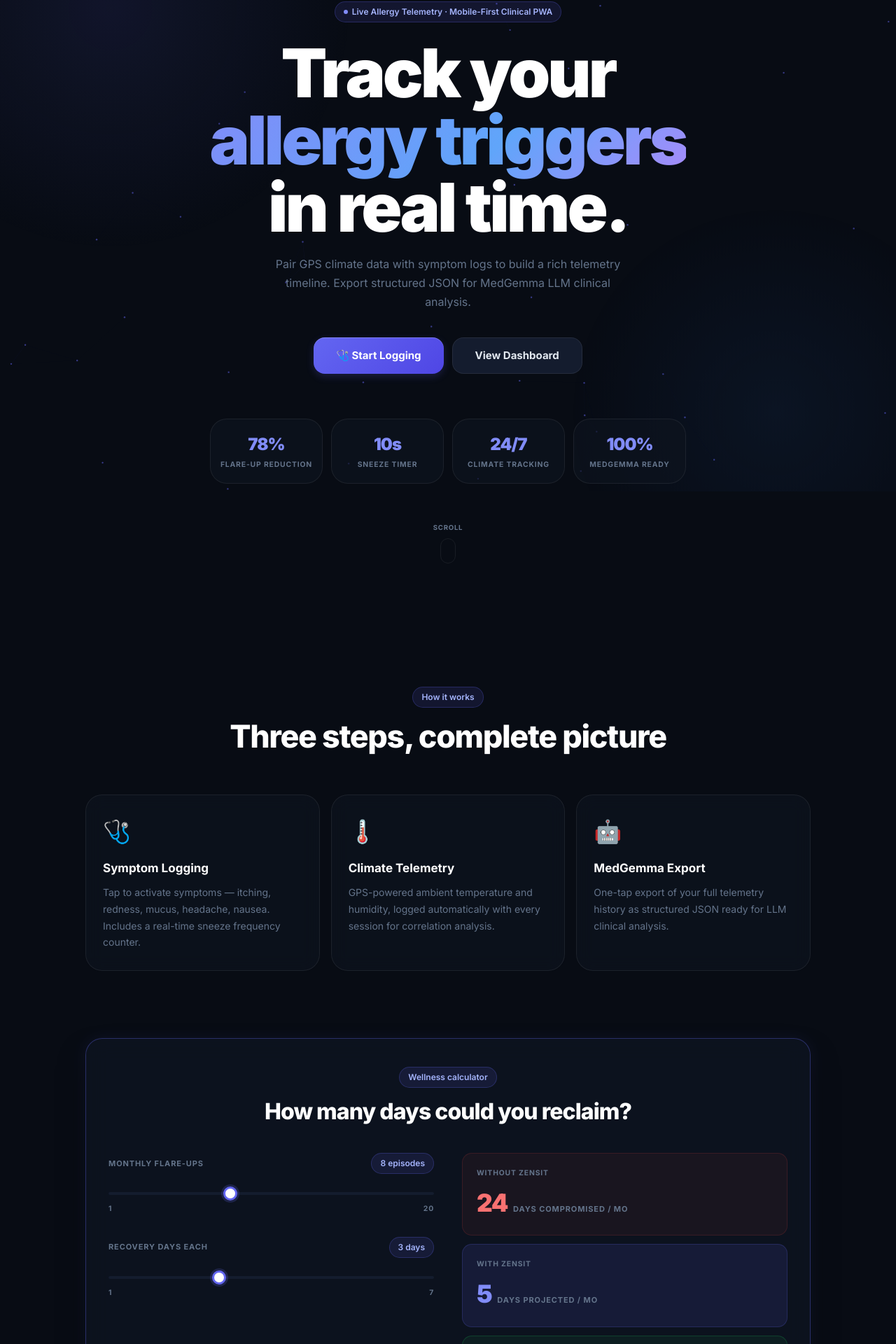
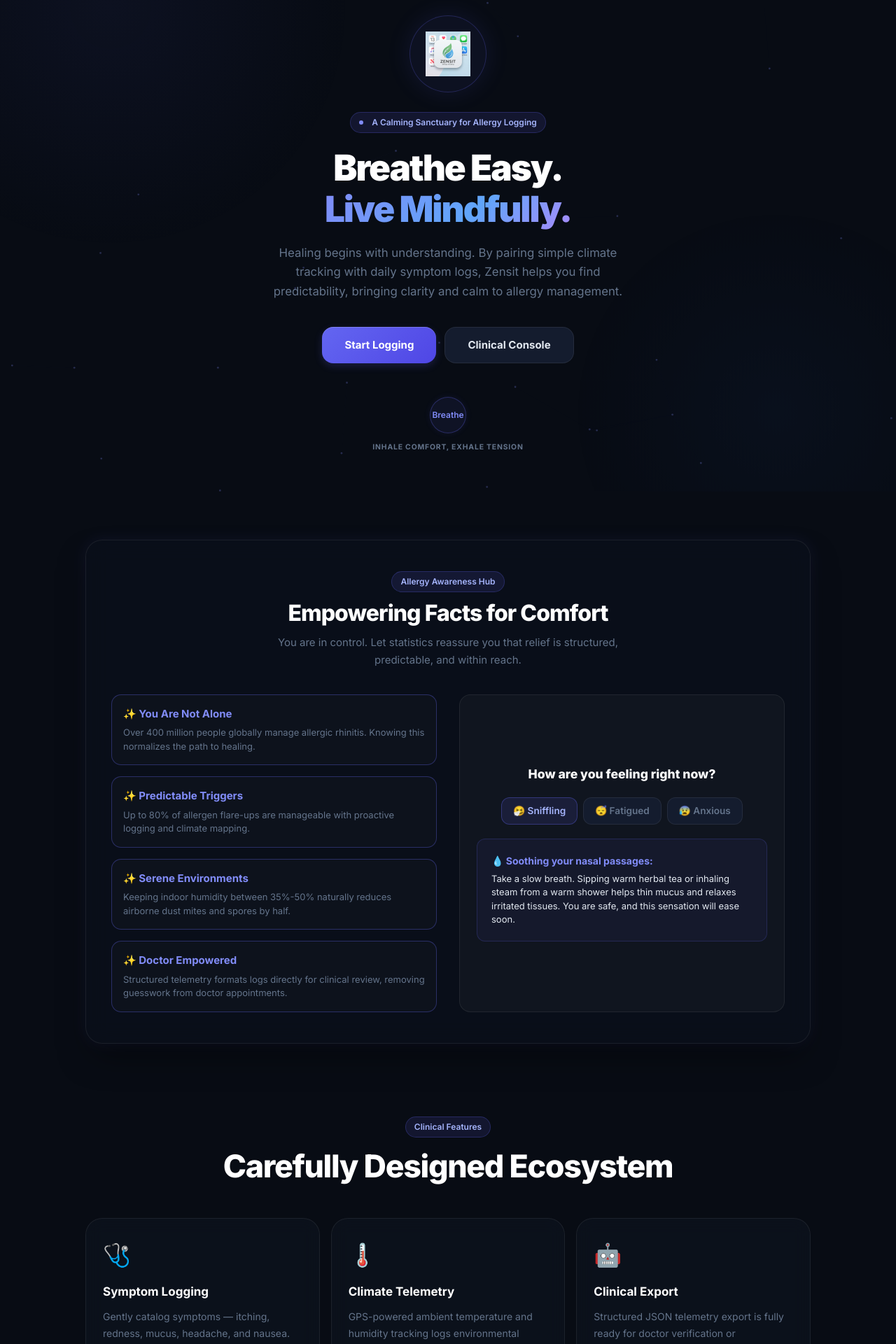
Before and after one commit to Brahmoz/zensit, a Next.js app: page / in a window 1280 px wide. Shown: the part 98-2018 px from the top of the page at 70% size. Built offline with nearby package versions, Linux system fonts and the light colour scheme.

Commit message:
Replace Wellness Calculator with Allergy Awareness Hub & Interactive Comfort Assistant; add profile feeling/mood tracking

```diff
--- a/app/page.tsx
+++ b/app/page.tsx
@@ -3,15 +3,9 @@ import { useState, useEffect, useRef } from "react";
 import Link from "next/link";
 
 export default function Home() {
-  const [flareups, setFlareups] = useState(8);
-  const [recovery, setRecovery] = useState(3);
   const [navSolid, setNavSolid] = useState(false);
+  const [comfortFeeling, setComfortFeeling] = useState<"sniffling" | "tired" | "anxious">("sniffling");
   const canvasRef = useRef<HTMLCanvasElement>(null);
-
-  const total = flareups * recovery;
-  const with_z = Math.max(1, Math.round(total * 0.22));
-  const saved = total - with_z;
-  const pct = Math.round((saved / total) * 100);
 
   useEffect(() => {
     const fn = () => setNavSolid(window.scrollY > 40);
@@ -19,7 +13,7 @@ export default function Home() {
     return () => window.removeEventListener("scroll", fn);
   }, []);
 
-  // Particle network
+  // Soothing, slow-floating particle background
   useEffect(() => {
     const c = canvasRef.current;
     if (!c) return;
@@ -27,9 +21,9 @@ export default function Home() {
     const resize = () => { c.width = window.innerWidth; c.height = window.innerHeight; };
     resize();
     window.addEventListener("resize", resize);
-    const pts = Array.from({ length: 50 }, () => ({
+    const pts = Array.from({ length: 35 }, () => ({
       x: Math.random() * c.width, y: Math.random() * c.height,
-      vx: (Math.random() - 0.5) * 0.25, vy: (Math.random() - 0.5) * 0.25,
+      vx: (Math.random() - 0.5) * 0.12, vy: (Math.random() - 0.5) * 0.12,
     }));
     let raf: number;
     const draw = () => {
@@ -38,18 +32,18 @@ export default function Home() {
         p.x += p.vx; p.y += p.vy;
         if (p.x < 0 || p.x > c.width) p.vx *= -1;
         if (p.y < 0 || p.y > c.height) p.vy *= -1;
-        ctx.beginPath(); ctx.arc(p.x, p.y, 1.2, 0, Math.PI * 2);
-        ctx.fillStyle = "rgba(99,102,241,0.5)"; ctx.fill();
+        ctx.beginPath(); ctx.arc(p.x, p.y, 1.4, 0, Math.PI * 2);
+        ctx.fillStyle = "rgba(129, 140, 248, 0.25)"; ctx.fill();
       });
       for (let i = 0; i < pts.length; i++)
         for (let j = i + 1; j < pts.length; j++) {
           const dx = pts[i].x - pts[j].x, dy = pts[i].y - pts[j].y;
           const d = Math.hypot(dx, dy);
-          if (d < 110) {
+          if (d < 160) {
             ctx.beginPath();
             ctx.moveTo(pts[i].x, pts[i].y); ctx.lineTo(pts[j].x, pts[j].y);
-            ctx.strokeStyle = `rgba(99,102,241,${0.07 * (1 - d / 110)})`;
-            ctx.lineWidth = 0.8; ctx.stroke();
+            ctx.strokeStyle = `rgba(129, 140, 248, ${0.06 * (1 - d / 160)})`;
+            ctx.lineWidth = 0.5; ctx.stroke();
           }
         }
       raf = requestAnimationFrame(draw);
@@ -59,9 +53,9 @@ export default function Home() {
   }, []);
 
   const features = [
-    { icon: "🩺", title: "Symptom Logging", body: "Tap to activate symptoms — itching, redness, mucus, headache, nausea. Includes a real-time sneeze frequency counter." },
-    { icon: "🌡️", title: "Climate Telemetry", body: "GPS-powered ambient temperature and humidity, logged automatically with every session for correlation analysis." },
-    { icon: "🤖", title: "MedGemma Export", body: "One-tap export of your full telemetry history as structured JSON ready for LLM clinical analysis." },
+    { icon: "🩺", title: "Symptom Logging", body: "Gently catalog symptoms — itching, redness, mucus, headache, and nausea. Includes a real-time sneeze counter." },
+    { icon: "🌡️", title: "Climate Telemetry", body: "GPS-powered ambient temperature and humidity tracking logs environmental variables to spot trends." },
+    { icon: "🤖", title: "Clinical Export", body: "Structured JSON telemetry export is fully ready for doctor verification or MedGemma LLM analysis." },
   ];
 
   return (
@@ -71,11 +65,11 @@ export default function Home() {
       <div style={{ position: "fixed", inset: 0, zIndex: 0, pointerEvents: "none", overflow: "hidden" }}>
         <div style={{
           position: "absolute", top: "-30%", left: "-15%", width: 700, height: 700, borderRadius: "50%",
-          background: "radial-gradient(circle, rgba(99,102,241,0.1) 0%, transparent 70%)"
+          background: "radial-gradient(circle, rgba(99,102,241,0.06) 0%, transparent 70%)"
         }} className="anim-float" />
         <div style={{
           position: "absolute", bottom: "-25%", right: "-10%", width: 600, height: 600, borderRadius: "50%",
-          background: "radial-gradient(circle, rgba(59,130,246,0.07) 0%, transparent 70%)", animationDelay: "3s"
+          background: "radial-gradient(circle, rgba(59,130,246,0.04) 0%, transparent 70%)", animationDelay: "3s"
         }} className="anim-float" />
       </div>
 
@@ -99,7 +93,6 @@ export default function Home() {
             <span className="pill pill-indigo" style={{ fontSize: "0.6rem", padding: "3px 8px" }}>PWA</span>
           </div>
           <div style={{ display: "flex", alignItems: "center", gap: 10 }}>
-            <Link href="/admin" className="btn btn-ghost btn-sm" style={{ display: "none" }} id="nav-console">Console</Link>
             <Link href="/admin" className="btn btn-ghost btn-sm">Console</Link>
             <Link href="/wizard" className="btn btn-primary btn-sm">Log Symptoms →</Link>
           </div>
@@ -108,67 +101,202 @@ export default function Home() {
 
       {/* HERO */}
       <section style={{
-        position: "relative", zIndex: 1, minHeight: "100svh", display: "flex", alignItems: "center",
-        justifyContent: "center", paddingTop: 100, paddingBottom: 80, textAlign: "center"
+        position: "relative", zIndex: 1, minHeight: "85svh", display: "flex", alignItems: "center",
+        justifyContent: "center", paddingTop: 120, paddingBottom: 60, textAlign: "center"
       }}>
-        <div className="container">
-          <div className="anim-fadeup" style={{ marginBottom: 24 }}>
+        <div className="container" style={{ display: "flex", flexDirection: "column", alignItems: "center" }}>
+
+          {/* Centered stage pulsing logo */}
+          <div className="anim-fadeup" style={{
+            marginBottom: 28,
+            display: "flex",
+            alignItems: "center",
+            justifyContent: "center",
+            width: 110,
+            height: 110,
+            borderRadius: "50%",
+            background: "rgba(99, 102, 241, 0.06)",
+            border: "1.5px solid rgba(99, 102, 241, 0.25)",
+            boxShadow: "0 0 35px rgba(99, 102, 241, 0.12)"
+          }}>
+            <img
+              src="/icon-192x192.png"
+              alt="Zensit Lotus Logo"
+              style={{
+                width: 64,
+                height: 64,
+                objectFit: "contain",
+                animation: "pulse 4s infinite ease-in-out"
+              }}
+            />
+          </div>
+
+          <div className="anim-fadeup delay-1" style={{ marginBottom: 20 }}>
             <span className="pill pill-indigo">
-              <span style={{ width: 6, height: 6, borderRadius: "50%", background: "#818cf8", animation: "pulse-ring 2s infinite", display: "inline-block" }} />
-              Live Allergy Telemetry · Mobile-First Clinical PWA
+              <span style={{ width: 6, height: 6, borderRadius: "50%", background: "#818cf8", display: "inline-block", marginRight: 6 }} />
+              A Calming Sanctuary for Allergy Logging
             </span>
           </div>
 
-          <h1 className="t-hero anim-fadeup delay-1" style={{ marginBottom: 20 }}>
-            Track your<br /><span className="grad-text">allergy triggers</span><br />in real time.
+          <h1 className="t-hero anim-fadeup delay-2" style={{ marginBottom: 20, fontSize: "clamp(2rem, 5vw, 3.2rem)", lineHeight: 1.15 }}>
+            Breathe Easy.<br /><span className="grad-text">Live Mindfully.</span>
           </h1>
 
-          <p className="t-body anim-fadeup delay-2" style={{ maxWidth: 520, margin: "0 auto 36px", fontSize: "1rem" }}>
-            Pair GPS climate data with symptom logs to build a rich telemetry timeline. Export structured JSON for MedGemma LLM clinical analysis.
+          <p className="t-body anim-fadeup delay-3" style={{ maxWidth: 540, margin: "0 auto 36px", fontSize: "1.05rem", color: "var(--muted)", lineHeight: 1.65 }}>
+            Healing begins with understanding. By pairing simple climate tracking with daily symptom logs, Zensit helps you find predictability, bringing clarity and calm to allergy management.
           </p>
 
-          <div className="anim-fadeup delay-3" style={{ display: "flex", gap: 12, justifyContent: "center", flexWrap: "wrap" }}>
-            <Link href="/wizard" className="btn btn-primary btn-lg">🩺 Start Logging</Link>
-            <Link href="/admin" className="btn btn-ghost btn-lg">View Dashboard</Link>
+          <div className="anim-fadeup delay-4" style={{ display: "flex", gap: 12, justifyContent: "center", flexWrap: "wrap" }}>
+            <Link href="/wizard" className="btn btn-primary btn-lg">Start Logging</Link>
+            <Link href="/admin" className="btn btn-ghost btn-lg">Clinical Console</Link>
           </div>
 
-          {/* Stats */}
-          <div className="anim-fadeup delay-4 stats-grid" style={{ maxWidth: 680, margin: "64px auto 0" }}>
+          {/* Breathing Circle Cue */}
+          <div className="anim-fadeup delay-5" style={{ display: "flex", flexDirection: "column", alignItems: "center", gap: 12, marginTop: 48 }}>
+            <div style={{
+              width: 52,
+              height: 52,
+              borderRadius: "50%",
+              background: "rgba(99, 102, 241, 0.1)",
+              border: "1.5px solid rgba(99, 102, 241, 0.3)",
+              display: "flex",
+              alignItems: "center",
+              justifyContent: "center",
+              fontSize: "0.75rem",
+              fontWeight: 600,
+              color: "#818cf8",
+              animation: "pulse-breath 6s infinite ease-in-out"
+            }}>
+              Breathe
+            </div>
+            <span className="t-label" style={{ fontSize: "0.65rem", color: "var(--muted)" }}>Inhale comfort, exhale tension</span>
+          </div>
+        </div>
+      </section>
+
+      {/* SOOTHING AWARENESS STATS & COMFORTER */}
+      <section style={{ position: "relative", zIndex: 1, padding: "64px 0" }}>
+        <div className="container">
+
+          <div className="card-hi" style={{ padding: "44px 36px", background: "rgba(10, 16, 28, 0.7)", border: "1px solid var(--border)" }}>
+            <div style={{ textAlign: "center", marginBottom: 36 }}>
+              <div className="pill pill-indigo" style={{ marginBottom: 12 }}>Allergy Awareness Hub</div>
+              <h2 className="t-title" style={{ fontSize: "clamp(1.4rem,3vw,2rem)", marginBottom: 10 }}>Empowering Facts for Comfort</h2>
+              <p className="t-body" style={{ fontSize: "0.9375rem", color: "var(--muted)", maxWidth: 500, margin: "0 auto" }}>
+                You are in control. Let statistics reassure you that relief is structured, predictable, and within reach.
+              </p>
+            </div>
+
+            <div style={{ display: "grid", gridTemplateColumns: "repeat(auto-fit, minmax(280px, 1fr))", gap: 32 }}>
+
+              {/* Comfort Facts Grid */}
+              <div style={{ display: "flex", flexDirection: "column", gap: 16 }}>
                 {[
-              { n: "78%", l: "Flare-up reduction" },
-              { n: "10s", l: "Sneeze timer" },
-              { n: "24/7", l: "Climate tracking" },
-              { n: "100%", l: "MedGemma ready" },
-            ].map((s, i) => (
-              <div key={i} className="card" style={{ padding: "18px 12px", textAlign: "center" }}>
-                <div style={{ fontSize: "1.5rem", fontWeight: 900, color: "#818cf8", letterSpacing: "-0.04em", marginBottom: 4 }}>{s.n}</div>
-                <div className="t-label" style={{ fontSize: "0.65rem", lineHeight: 1.4 }}>{s.l}</div>
+                  { title: "You Are Not Alone", desc: "Over 400 million people globally manage allergic rhinitis. Knowing this normalizes the path to healing." },
+                  { title: "Predictable Triggers", desc: "Up to 80% of allergen flare-ups are manageable with proactive logging and climate mapping." },
+                  { title: "Serene Environments", desc: "Keeping indoor humidity between 35%-50% naturally reduces airborne dust mites and spores by half." },
+                  { title: "Doctor Empowered", desc: "Structured telemetry formats logs directly for clinical review, removing guesswork from doctor appointments." }
+                ].map((fact, index) => (
+                  <div key={index} style={{
+                    padding: "16px",
+                    background: "rgba(255, 255, 255, 0.02)",
+                    border: "1px solid var(--border-hi)",
+                    borderRadius: "14px",
+                    display: "flex",
+                    flexDirection: "column",
+                    gap: 6
+                  }}>
+                    <span style={{ fontSize: "0.9375rem", fontWeight: 700, color: "#818cf8" }}>✨ {fact.title}</span>
+                    <span style={{ fontSize: "0.8125rem", color: "var(--muted)", lineHeight: 1.5 }}>{fact.desc}</span>
                   </div>
                 ))}
               </div>
 
-          {/* Scroll cue */}
-          <div className="anim-fadeup delay-5" style={{ marginTop: 56, display: "flex", flexDirection: "column", alignItems: "center", gap: 8 }}>
-            <span className="t-label" style={{ fontSize: "0.6rem" }}>scroll</span>
+              {/* Soothing Comfort Interactive Selector */}
               <div style={{
-              width: 22, height: 36, border: "1px solid var(--border)", borderRadius: 999,
-              display: "flex", alignItems: "flex-start", justifyContent: "center", paddingTop: 6
+                display: "flex",
+                flexDirection: "column",
+                gap: 20,
+                padding: "24px",
+                background: "rgba(255, 255, 255, 0.03)",
+                border: "1.5px solid var(--border)",
+                borderRadius: "16px",
+                justifyContent: "center"
               }}>
+                <h3 style={{ fontSize: "1.1rem", fontWeight: 800, color: "#fff", textAlign: "center" }}>
+                  How are you feeling right now?
+                </h3>
+
+                <div style={{ display: "flex", gap: 8, flexWrap: "wrap", justifyContent: "center" }}>
+                  {[
+                    { key: "sniffling", label: "🤧 Sniffling" },
+                    { key: "tired", label: "😴 Fatigued" },
+                    { key: "anxious", label: "😰 Anxious" }
+                  ].map(btn => (
+                    <button
+                      key={btn.key}
+                      onClick={() => setComfortFeeling(btn.key as any)}
+                      className={`loc-tag ${comfortFeeling === btn.key ? "active" : ""}`}
+                      style={{ fontSize: "0.85rem", padding: "8px 16px" }}
+                    >
+                      {btn.label}
+                    </button>
+                  ))}
+                </div>
+
                 <div style={{
-                width: 4, height: 8, background: "#6366f1", borderRadius: 999,
-                animation: "fadeUp 1.5s ease-in-out infinite alternate"
-              }} />
+                  padding: "20px",
+                  background: comfortFeeling === "sniffling" ? "rgba(99, 102, 241, 0.06)" :
+                             comfortFeeling === "tired" ? "rgba(245, 158, 11, 0.06)" : "rgba(16, 185, 129, 0.06)",
+                  border: `1px solid ${
+                    comfortFeeling === "sniffling" ? "rgba(99, 102, 241, 0.2)" :
+                    comfortFeeling === "tired" ? "rgba(245, 158, 11, 0.2)" : "rgba(16, 185, 129, 0.2)"
+                  }`,
+                  borderRadius: "12px",
+                  minHeight: 120,
+                  display: "flex",
+                  flexDirection: "column",
+                  justifyContent: "center",
+                  transition: "all 0.3s ease"
+                }}>
+                  {comfortFeeling === "sniffling" && (
+                    <>
+                      <strong style={{ color: "#818cf8", fontSize: "0.875rem", marginBottom: 6 }}>💧 Soothing your nasal passages:</strong>
+                      <p style={{ fontSize: "0.8125rem", color: "var(--text)", lineHeight: 1.5, margin: 0 }}>
+                        Take a slow breath. Sipping warm herbal tea or inhaling steam from a warm shower helps thin mucus and relaxes irritated tissues. You are safe, and this sensation will ease soon.
+                      </p>
+                    </>
+                  )}
+                  {comfortFeeling === "tired" && (
+                    <>
+                      <strong style={{ color: "#fb923c", fontSize: "0.875rem", marginBottom: 6 }}>🌿 Rest is part of recovery:</strong>
+                      <p style={{ fontSize: "0.8125rem", color: "var(--text)", lineHeight: 1.5, margin: 0 }}>
+                        Allergy flare-ups consume physical energy as your body works to protect itself. Allow yourself to rest without guilt. Close your eyes and keep indoor air clear. You are healing.
+                      </p>
+                    </>
+                  )}
+                  {comfortFeeling === "anxious" && (
+                    <>
+                      <strong style={{ color: "#34d399", fontSize: "0.875rem", marginBottom: 6 }}>🌬️ Calming the nervous system:</strong>
+                      <p style={{ fontSize: "0.8125rem", color: "var(--text)", lineHeight: 1.5, margin: 0 }}>
+                        The body's natural inflammatory response can mimic heart rate increases and mild anxiety. It is just a physical reaction. Focus on slow, calm breathing. This will pass gently.
+                      </p>
+                    </>
+                  )}
                 </div>
               </div>
+            </div>
+          </div>
+
         </div>
       </section>
 
       {/* FEATURES */}
-      <section style={{ position: "relative", zIndex: 1, padding: "96px 0" }}>
+      <section style={{ position: "relative", zIndex: 1, padding: "40px 0 80px" }}>
         <div className="container">
-          <div style={{ textAlign: "center", marginBottom: 56 }}>
-            <div className="pill pill-indigo" style={{ marginBottom: 16 }}>How it works</div>
-            <h2 className="t-title">Three steps, complete picture</h2>
+          <div style={{ textAlign: "center", marginBottom: 48 }}>
+            <div className="pill pill-indigo" style={{ marginBottom: 16 }}>Clinical Features</div>
+            <h2 className="t-title">Carefully Designed Ecosystem</h2>
           </div>
           <div style={{ display: "grid", gridTemplateColumns: "repeat(auto-fit, minmax(280px, 1fr))", gap: 16 }}>
             {features.map((f, i) => (
@@ -182,92 +310,16 @@ export default function Home() {
         </div>
       </section>
 
-      {/* CALCULATOR */}
+      {/* CTA */}
       <section style={{ position: "relative", zIndex: 1, padding: "0 0 96px" }}>
-        <div className="container">
-          <div className="card-hi" style={{ padding: "40px 32px" }}>
-            <div style={{ textAlign: "center", marginBottom: 40 }}>
-              <div className="pill pill-indigo" style={{ marginBottom: 16 }}>Wellness calculator</div>
-              <h2 className="t-title" style={{ fontSize: "clamp(1.4rem,3vw,2rem)" }}>How many days could you reclaim?</h2>
-            </div>
-
-            <div style={{ display: "grid", gridTemplateColumns: "repeat(auto-fit, minmax(260px, 1fr))", gap: 40 }}>
-              {/* Sliders */}
-              <div style={{ display: "flex", flexDirection: "column", gap: 32 }}>
-                <div>
-                  <div style={{ display: "flex", justifyContent: "space-between", alignItems: "center", marginBottom: 12 }}>
-                    <label className="t-label">Monthly flare-ups</label>
-                    <span className="pill pill-indigo">{flareups} episodes</span>
-                  </div>
-                  <input type="range" min={1} max={20} value={flareups} onChange={e => setFlareups(+e.target.value)} />
-                  <div style={{ display: "flex", justifyContent: "space-between", marginTop: 6 }}>
-                    <span className="t-label" style={{ fontSize: "0.65rem" }}>1</span>
-                    <span className="t-label" style={{ fontSize: "0.65rem" }}>20</span>
-                  </div>
-                </div>
-                <div>
-                  <div style={{ display: "flex", justifyContent: "space-between", alignItems: "center", marginBottom: 12 }}>
-                    <label className="t-label">Recovery days each</label>
-                    <span className="pill pill-indigo">{recovery} days</span>
-                  </div>
-                  <input type="range" min={1} max={7} value={recovery} onChange={e => setRecovery(+e.target.value)} />
-                  <div style={{ display: "flex", justifyContent: "space-between", marginTop: 6 }}>
-                    <span className="t-label" style={{ fontSize: "0.65rem" }}>1</span>
-                    <span className="t-label" style={{ fontSize: "0.65rem" }}>7</span>
-                  </div>
-                </div>
-              </div>
-
-              {/* Results */}
-              <div style={{ display: "flex", flexDirection: "column", gap: 12 }}>
-                <div style={{ padding: "20px", background: "rgba(239,68,68,0.06)", border: "1px solid rgba(239,68,68,0.15)", borderRadius: 14 }}>
-                  <div className="t-label" style={{ marginBottom: 8, fontSize: "0.65rem" }}>Without Zensit</div>
-                  <div style={{ display: "flex", alignItems: "baseline", gap: 8 }}>
-                    <span style={{ fontSize: "2.2rem", fontWeight: 900, color: "#f87171", letterSpacing: "-0.04em" }}>{total}</span>
-                    <span className="t-label" style={{ color: "var(--muted)" }}>days compromised / mo</span>
-                  </div>
-                </div>
-                <div style={{ padding: "20px", background: "var(--indigo-lo)", border: "1px solid rgba(99,102,241,0.2)", borderRadius: 14 }}>
-                  <div className="t-label" style={{ marginBottom: 8, fontSize: "0.65rem" }}>With Zensit</div>
-                  <div style={{ display: "flex", alignItems: "baseline", gap: 8 }}>
-                    <span style={{ fontSize: "2.2rem", fontWeight: 900, color: "#818cf8", letterSpacing: "-0.04em" }}>{with_z}</span>
-                    <span className="t-label" style={{ color: "var(--muted)" }}>days projected / mo</span>
-                  </div>
-                </div>
-                <div style={{ padding: "20px", background: "rgba(34,197,94,0.07)", border: "1px solid rgba(34,197,94,0.2)", borderRadius: 14 }}>
-                  <div className="t-label" style={{ marginBottom: 8, fontSize: "0.65rem" }}>Days reclaimed</div>
-                  <div style={{ display: "flex", alignItems: "baseline", gap: 8 }}>
-                    <span style={{ fontSize: "2.5rem", fontWeight: 900, color: "#4ade80", letterSpacing: "-0.04em" }}>{saved}</span>
-                    <span className="t-label" style={{ color: "#4ade80" }}>≈ {pct}% better</span>
-                  </div>
-                </div>
-              </div>
-            </div>
-          </div>
+        <div className="container" style={{ textAlign: "center" }}>
+          <h2 className="t-title" style={{ marginBottom: 16 }}>Take a peaceful step today</h2>
+          <p className="t-body" style={{ maxWidth: 460, margin: "0 auto 32px" }}>
+            Start building your health logs with comforting and simple telemetry monitoring.
+          </p>
+          <Link href="/wizard" className="btn btn-primary btn-lg">Start Logging</Link>
         </div>
       </section>
-
-      {/* CTA */}
-      <section style={{ position: "relative", zIndex: 1, padding: "0 0 96px", textAlign: "center" }}>
-        <div className="container" style={{ maxWidth: 560 }}>
-          <h2 className="t-title" style={{ marginBottom: 16 }}>
-            Ready to understand<br /><span className="grad-text">your allergies?</span>
-          </h2>
-          <p className="t-body" style={{ marginBottom: 32 }}>Free. Works offline. Exports to MedGemma.</p>
-          <Link href="/wizard" className="btn btn-primary btn-lg">Open Symptom Wizard →</Link>
-        </div>
-      </section>
-
-      {/* FOOTER */}
-      <footer style={{ position: "relative", zIndex: 1, borderTop: "1px solid var(--border)", padding: "24px 0" }}>
-        <div className="container" style={{ display: "flex", justifyContent: "space-between", alignItems: "center", flexWrap: "wrap", gap: 8 }}>
-          <span style={{ display: "inline-flex", alignItems: "center", gap: 8, fontWeight: 700, color: "var(--muted)", fontSize: "0.8125rem" }}>
-            <img src="/icon-192x192.png" alt="Zensit" style={{ width: 18, height: 18, objectFit: "contain" }} />
-            Zensit · Personal Allergy Telemetry
-          </span>
-          <span className="t-label" style={{ fontSize: "0.65rem" }}>© 2026 · PWA Ready · A Digib Fascination </span>
-        </div>
-      </footer>
     </div>
   );
 }
```
Also changed, not shown: app/admin/page.tsx (+12 -0 lines), app/globals.css (+14 -0 lines), app/wizard/page.tsx (+24 -5 lines). Lines whose indentation alone changed are shown as unchanged.
